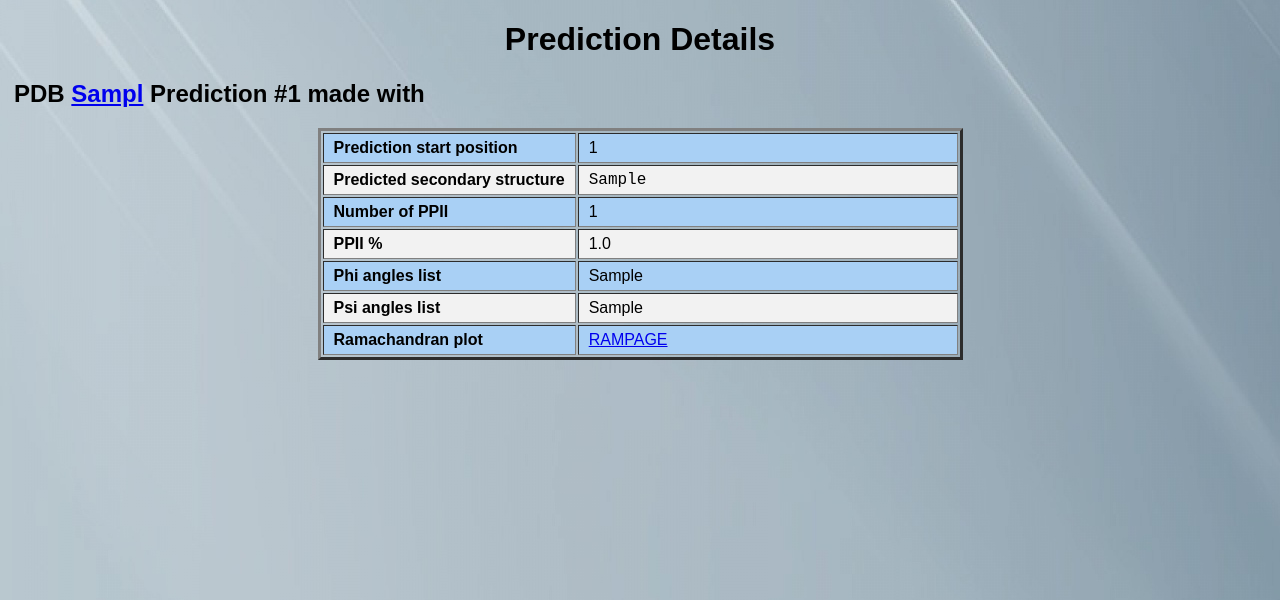
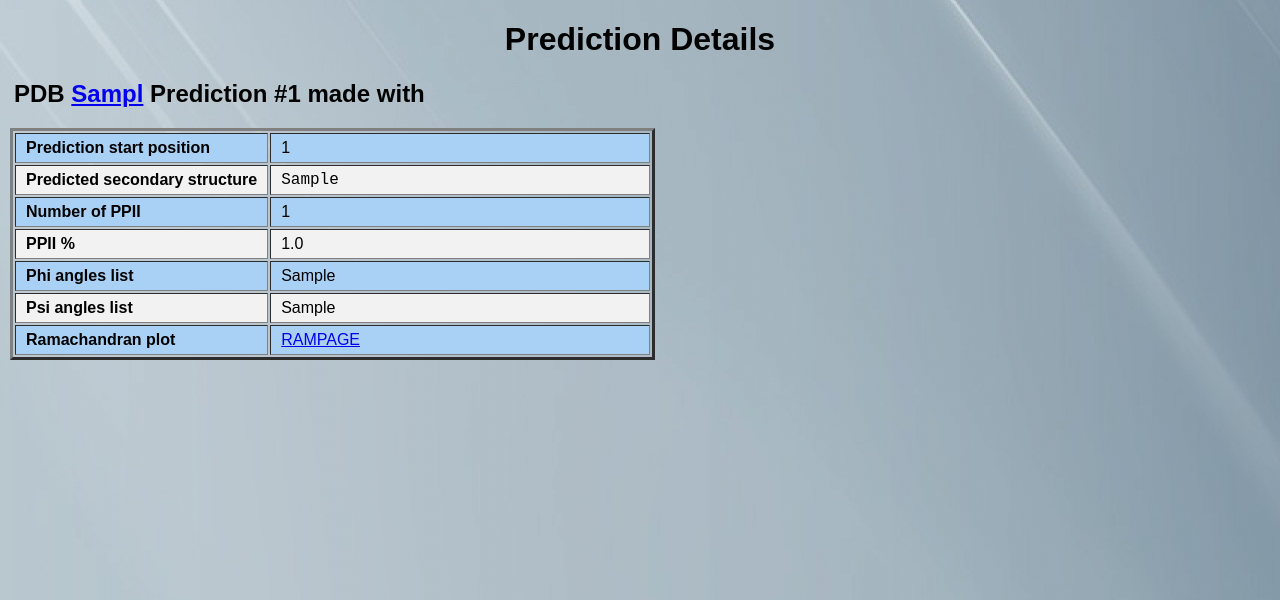
Before and after one commit to YoannPa/Django_for_Prediction_of_Proteins_PPII, a Django app: page /pdbapp/1/ in a window 1280 px wide. Shown: the part 50-650 px from the top of the page. Run offline with Django 3.2, Linux system fonts and the light colour scheme; data comes from the database, SQL or seed files in the repository; tables that the repository leaves empty hold one stand-in row (values such as "Sample post").

Commit message:
minor changes in html and css for the detail page for pdb

```diff
--- a/PDBWebsite/PDBWebsite/settings.py
+++ b/PDBWebsite/PDBWebsite/settings.py
@@ -80,6 +80,7 @@ DATABASES = {
         'NAME': 'M2BI_Projet_PPII',
 	'USER': 'root',
 	'PASSWORD': 'Allerlom',
+	'PASSWORD': 'bdd2017',
 	'HOST': '',
 	'PORT': '',
     }
--- a/PDBWebsite/pdbapp/static/pdbapp/stat_style.css
+++ b/PDBWebsite/pdbapp/static/pdbapp/stat_style.css
@@ -27,6 +27,7 @@ body {
 table {
 	text-align: left;
 	font-family: Arial;
+    margin:10px;
 }
 
 div.scrollable {
@@ -42,7 +43,7 @@ tr:nth-child(odd) {background-color: #A9D0F5}
 
 td {
 padding-left: 10px;
-padding-right: 0px;
+padding-right: 10px;
 padding-top: 5px;
 padding-bottom: 5px;
 word-wrap: break-word;
--- a/PDBWebsite/pdbapp/templates/pdbapp/pdbstat.html
+++ b/PDBWebsite/pdbapp/templates/pdbapp/pdbstat.html
@@ -83,6 +83,7 @@
 	<p>No stats are available...</p>
 {% endif %}
 
+<br>
 
 {% if strpred %}
 	<table align="left" border="3">
```
Also changed, not shown: 13 other files.
